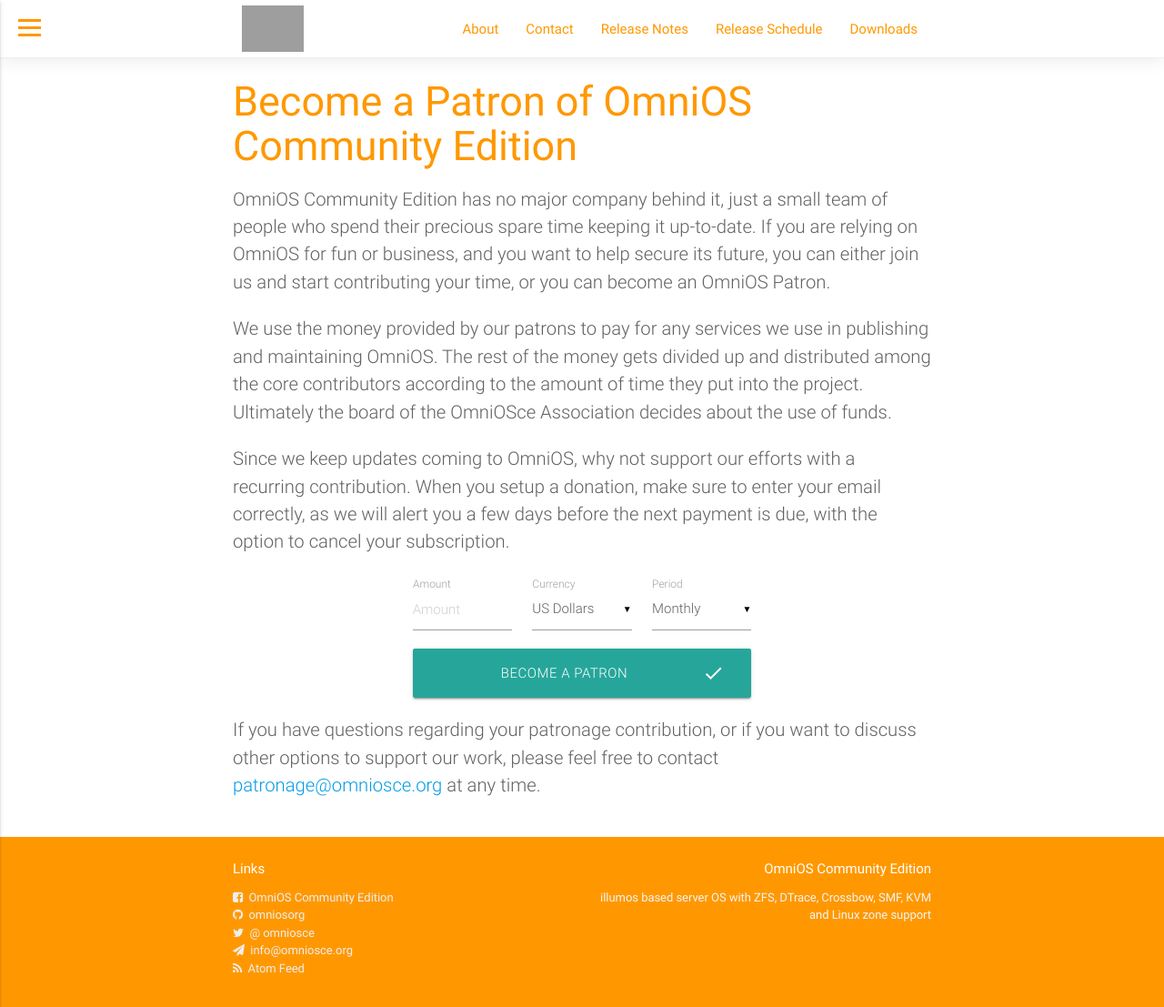
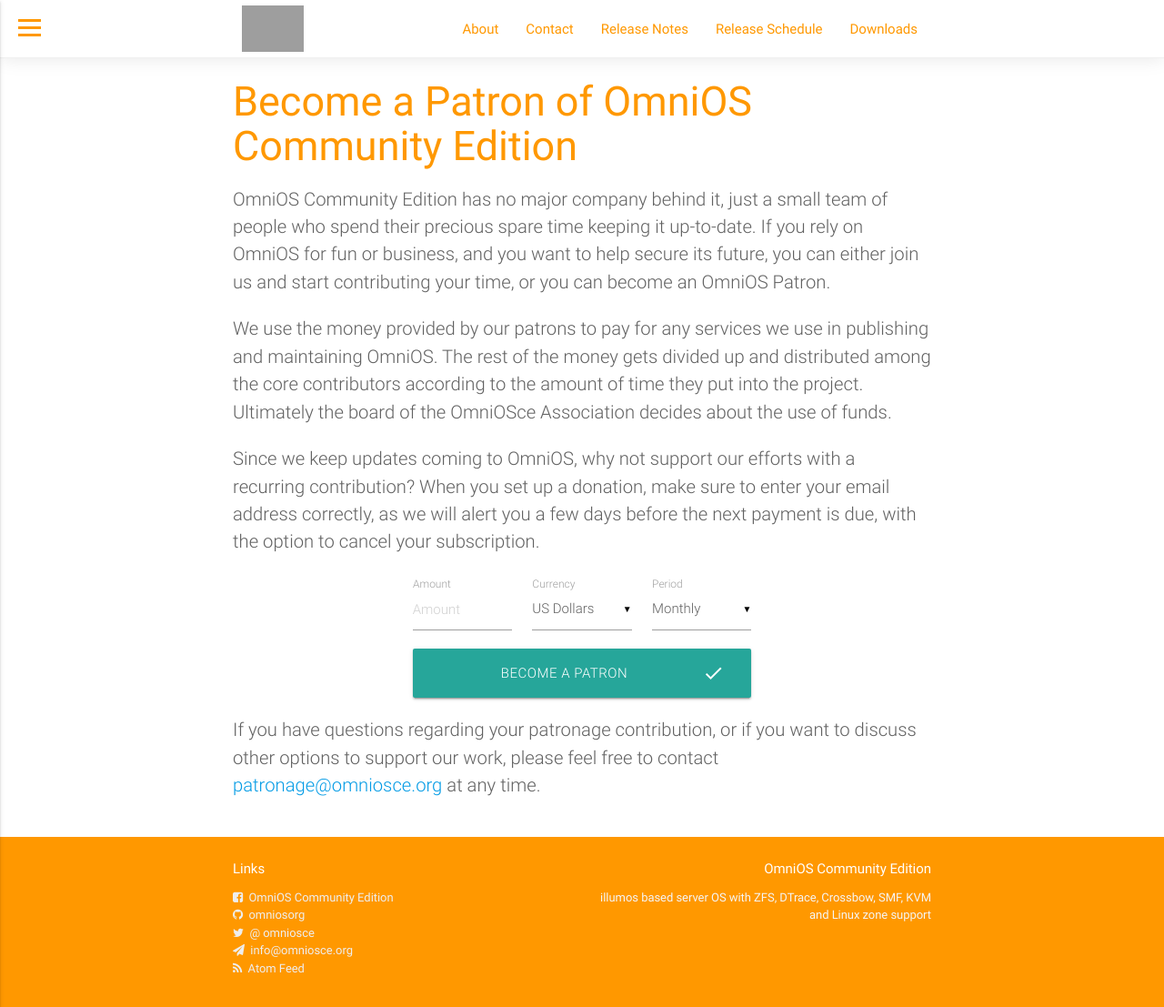
Before and after one commit to omniosorg/omniosorg.github.io, a Jekyll site: the page built from patron.md, in a window 1280 px wide and 1107 px high. Shown: the whole window at 91% size. Built offline with Jekyll 4.4.1, drawn with Linux system fonts in a browser that asks for light colours; grey boxes are pictures that could not be loaded.

Commit message:
Tweak wording

```diff
--- a/patron.md
+++ b/patron.md
@@ -7,10 +7,10 @@
 # Become a Patron of OmniOS Community Edition
 
 OmniOS Community Edition has no major company behind it, just a small team of
-people who spend their precious spare time keeping it up-to-date. If you
-are relying on OmniOS for fun or business, and you want to help secure its
-future, you can either join us and start contributing your time, or you can
-become an OmniOS Patron.
+people who spend their precious spare time keeping it up-to-date. If you rely
+on OmniOS for fun or business, and you want to help secure its future, you can
+either join us and start contributing your time, or you can become an OmniOS
+Patron.
 
 We use the money provided by our patrons to pay for any services we use in
 publishing and maintaining OmniOS. The rest of the money gets divided up
@@ -19,9 +19,9 @@
 decides about the use of funds.
 
 Since we keep updates coming to OmniOS, why not support our efforts with a
-recurring contribution. When you setup a donation, make sure to enter your
-email correctly, as we will alert you a few days before the next payment is
-due, with the option to cancel your subscription.
+recurring contribution? When you set up a donation, make sure to enter your
+email address correctly, as we will alert you a few days before the next
+payment is due, with the option to cancel your subscription.
 
 <form class="patron_form">
 <div class="row">
```
Also changed, not shown: other parts of patron.md (+1 -1 lines).
